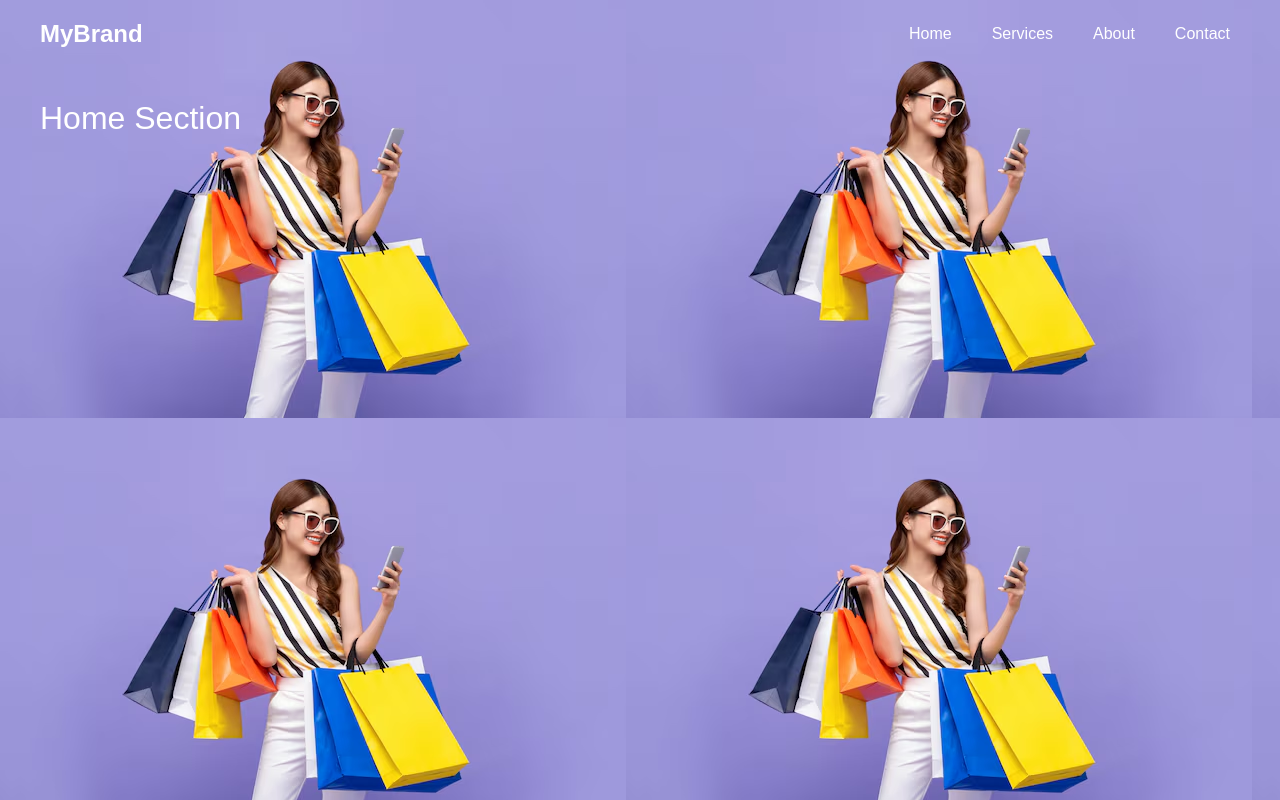
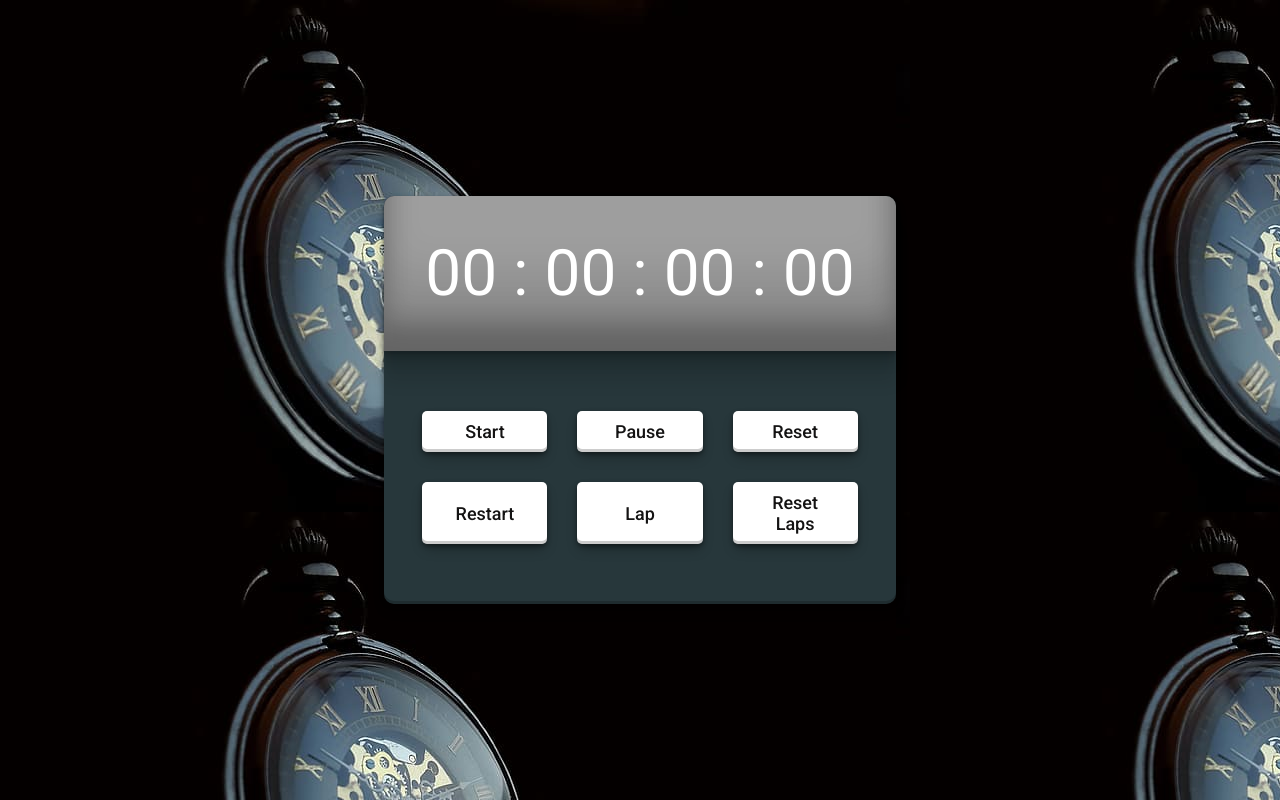
Before and after one commit to Avinash1428368/Avinash, a plain HTML site: page index.html in a window 1280 px wide. Shown: the top 800 px of the page. Drawn offline with Linux system fonts and the light colour scheme.

Commit message:
Add files via upload
stop watch

```diff
--- a/index.html
+++ b/index.html
@@ -1,31 +1,47 @@
 <!DOCTYPE html>
 <html lang="en">
-<head> <meta charset="UTF-8">
-  <meta name="viewport" content="width=device-width, initial-scale=1.0">
-  <title>Responsive Landing Page</title>
-  <link rel="stylesheet" href="style.css">
+<head>
+    <meta charset="UTF-8">
+    <meta name="viewport" content="width=device-width, initial-scale=1.0">
+    <title>Document</title>
+    <link href="https://fonts.googleapis.com/css2?family=Roboto:wght@100;300;400;500&display=swap" rel="stylesheet">
+    <link rel="stylesheet" href="style.css">
+<div class="container">
+    <div class="timer-Display">
+        00 : 00 : 00 : 00
+    </div>
+    <ul class="laps"></ul>
+      <div class="buttons">
+        <button id="startTimer" onclick="start()">Start</button>
+        <button id="pauseTimer" onclick="pause()">Pause</button>
+        <button id="resetTime" onclick="reset()">Reset</button>
+        <button id="restartTimer" onclick="restart()">Restart</button>
+        <button id="lap" onclick="lap()">Lap</button>
+        <button id="resetLap" onclick="resetLap()">Reset Laps</button>
+    </div>
+
+</div>
+
+
 </head>
 <body>
+     <script src="script.js"></script>
 
-  <!-- Navigation Menu -->
-  <header class="navbar" id="navbar">
-    <div class="logo">MyBrand</div>
-    <nav>
-      <ul class="nav-links">
-        <li><a href="#home">Home</a></li>
-        <li><a href="#services">Services</a></li>
-        <li><a href="#about">About</a></li>
-        <li><a href="#contact">Contact</a></li>
-      </ul>
-    </nav>
-  </header>
 
-  <!-- Sections -->
-  <section id="home" class="section">Home Section</section>
-  <section id="services" class="section">Services Section</section>
-  <section id="about" class="section">About Section</section>
-  <section id="contact" class="section">Contact Section</section>
 
-  <script src="script.js"></script>
-</body>
-</html>
+     <!-- <link href="https://fonts.googleapis.com/css2?family=Roboto:wght@100;300;400;500&display=swap" rel="stylesheet">
+<div class="container">
+    <div class="timer-Display">
+        00 : 00 : 00 : 00
+    </div>
+    <ul class="laps"></ul>
+      <div class="buttons">
+        <button id="startTimer" onclick="start()">Start</button>
+        <button id="pauseTimer" onclick="pause()">Pause</button>
+        <button id="resetTime" onclick="reset()">Reset</button>
+        <button id="restartTimer" onclick="restart()">Restart</button>
+        <button id="lap" onclick="lap()">Lap</button>
+        <button id="resetLap" onclick="resetLap()">Reset Laps</button>
+    </div>
+
+</div> -->
--- a/script.js
+++ b/script.js
@@ -1,5 +1,85 @@
-// Add scroll event to change navbar style
-window.addEventListener('scroll', function() {
-  const navbar = document.getElementById('navbar');
-  navbar.classList.toggle('scrolled', window.scrollY > 50);
-});
+var ms = 0, s = 0, m = 0, h = 0
+var timer;
+
+var display = document.querySelector(".timer-Display")
+var laps = document.querySelector(".laps")
+
+
+function start(){
+    if(!timer){
+        timer = setInterval(run, 10)
+    }
+}
+
+function run(){
+    display.innerHTML = getTimer()
+    ms++
+    if(ms == 100){
+        ms = 0
+        s++
+    }
+    if(s == 60){
+        s = 0
+        m++
+    }
+    if(m == 60){
+        m = 0
+        h++
+    }
+
+    if(h == 13){
+        h = 1
+    }
+}
+
+function getTimer(){
+    return (h<10 ? "0" + h: h) + " : " + (m<10 ? "0" + m : m) + " : " + (s<10 ? "0" + s : s) + " : " + (ms<10 ? "0" + ms : ms);
+}
+
+
+
+function pause(){
+    stopTimer()
+}
+
+function stopTimer(){
+    clearInterval(timer)
+    timer = false
+}
+
+
+
+
+function reset(){
+    stopTimer()
+    ms = 0
+    s = 0
+    m = 0
+    h = 0
+    display.innerHTML = getTimer()
+}
+
+
+
+
+function restart(){
+    if(timer){
+        reset()
+        start()
+    }
+
+}
+
+
+// lap = taking screenshot of current time...
+function lap() {
+    if(timer) {
+        var Li = document.createElement("li")
+        Li.innerHTML = getTimer()
+        laps.appendChild(Li)
+    }
+}
+
+function resetLap(){
+    laps.innerHTML = ""
+}
--- a/style.css
+++ b/style.css
@@ -1,81 +1,83 @@
-/* Reset and base styles */
-* {
-  margin: 0;
-  padding: 0;
-  box-sizing: border-box;
+body {
+background-image: url(pocket-watch-clock-time-old.jpg);
 }
-body {
-  font-family: Arial, sans-serif;
+*{
+    margin: 0;
+    padding: 0;
+    box-sizing: border-box;
 }
 
-/* Navbar Styles */
-.navbar {
-  position: fixed;
-  top: 0;
-  width: 100%;
-  padding: 20px 40px;
-  display: flex;
-  justify-content: space-between;
-  align-items: center;
-  background-color: transparent;
-  transition: background-color 0.3s ease, box-shadow 0.3s ease;
-  z-index: 1000;
-}
-.navbar.scrolled {
-  background-color: #222;
-  box-shadow: 0 4px 6px rgba(0,0,0,0.2);
+.container{
+    background-color: #27373b;
+    width: 40%;
+    min-width: 500px;
+    position: absolute;
+    top: 50%;
+    left: 50%;
+    transform: translate(-50%, -50%);
+    padding-top: 0;
+    padding-bottom: 60px;
+    border-radius: 10px;
+    box-shadow: rgba(0, 0, 0, 0.4) 0px 2px 4px,
+                rgba(0, 0, 0, 0.3) 0px 7px 13px -3px,
+                rgba(0, 0, 0, 0.2) 0px -3px 0px inset;
 }
 
-.logo {
-  color: white;
-  font-size: 1.5rem;
-  font-weight: bold;
+.timer-Display{
+    width: 100%;
+    background: #9e9e9e;
+    padding: 40px 0;
+    font-family: "Roboto", sans-serif;
+    color: #ffffff;
+    display: flex;
+    justify-content: center;
+    align-items: center;
+    font-size: 4rem;
+    border-radius: 10px 10px 0 0;
+    box-shadow: rgba(0, 0, 0, 0.17) 0px -23px 25px 0px inset,
+                rgba(0, 0, 0, 0.15) 0px -36px 30px 0px inset,
+                rgba(0, 0, 0, 0.1) 0px -79px 40px 0px inset,
+                rgba(0, 0, 0, 0.06) 0px 2px 1px,
+                rgba(0, 0, 0, 0.09) 0px 4px 2px,
+                rgba(0, 0, 0, 0.09) 0px 8px 4px,
+                rgba(0, 0, 0, 0.09) 0px 16px 8px,
+                rgba(0, 0, 0, 0.09) 0px 32px 16px;
 }
 
-.nav-links {
-  list-style: none;
-  display: flex;
-  gap: 20px;
+.laps{
+    text-align: center;
+    color: white;
+    margin-top: 10px;
+    text-decoration: none;
 }
 
-.nav-links a {
-  text-decoration: none;
-  color: white;
-  padding: 10px;
-  transition: color 0.3s, background-color 0.3s;
+.buttons{
+    width: 85%;
+    margin: 60px auto 0 auto;
+    display: grid;
+    grid-template-columns: repeat(3, 1fr);
+    grid-gap: 30px;
 }
 
-.nav-links a:hover {
-  background-color: white;
-  color: #222;
-  border-radius: 5px;
+.buttons button{
+    padding: 10px 20px;
+    background-color: #ffffff;
+    color: #141313;
+    border: none;
+    font-family:  "Roboto", sans-serif;
+    font-size: 18px;
+    font-weight: 500;
+    border-radius: 5px;
+    cursor: pointer;
+    box-shadow: rgba(0, 0, 0, 0.4) 0px 2px 4px,
+                rgba(0, 0, 0, 0.3) 0px 7px 13px -3px,
+                rgba(0, 0, 0, 0.2) 0px -3px 0px inset;
 }
 
-/* Section Styles */
-.section {
-  height: 100vh;
-  padding: 100px 40px 40px;
-  color: white;
-  font-size: 2rem;
+.buttons button:hover{
+    background-color:#141313 ;
+    color: #ffffff;
+    border: 3px solid #b6b6b6;
+    padding: 7px 17px;
+
 }
-
-#home {background-image: url(hhhh.avif); }
-#services { background-image: url(service.webp); }
-#about { background-image: url(abut.png);  }
-  #contact { background-image: url(contact.avif);}
-
-/* Responsive */
-@media (max-width: 768px) {
-  .nav-links {
-    flex-direction: column;
-    background-color: #222;
-    position: absolute;
-    top: 70px;
-    right: 0;
-    width: 200px;
-    display: none;
-  }
-  .navbar.active .nav-links {
-    display: flex;
-  }
-}
```
Also changed, not shown: pocket-watch-clock-time-old.jpg (added).
